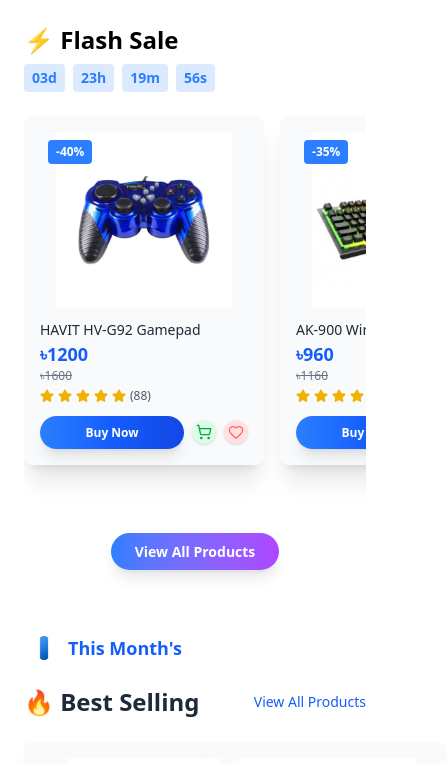
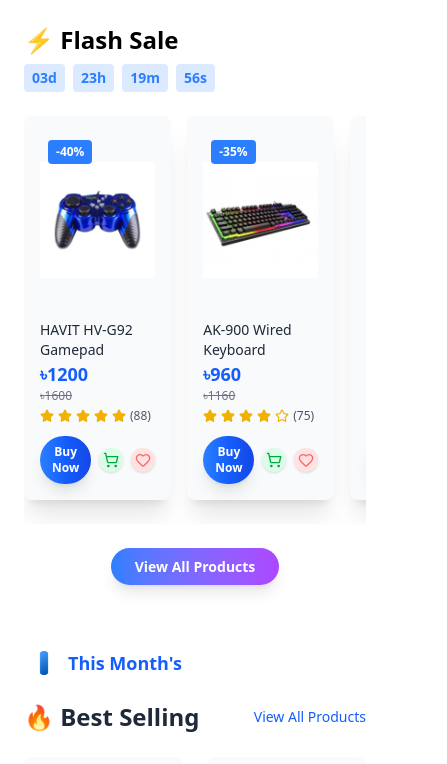
Before and after one commit to sazid-zero/ShopNest-E-Commerce-Web-App, a React (Vite) app: page / in a window 390 px wide. Shown: the part 1279-2043 px from the top of the page, 447 px wide, since content can reach past the window. Built offline with nearby package versions, Linux system fonts and the light colour scheme.

Commit message:
new pages added

```diff
--- a/src/components/ProductCard.tsx
+++ b/src/components/ProductCard.tsx
@@ -37,7 +37,7 @@
     return (
         <Link to={`/product/${product.id}`} className="block">
             <div
-                className="min-w-[240px] bg-gray-50 rounded-md p-4 flex flex-col shadow-xl transform transition-transform duration-300 hover:scale-105 hover:shadow-[0_10px_10px_rgba(0,0,0,0.3)]"
+                className="sm:min-w-[240px] bg-gray-50 rounded-md p-4 flex flex-col shadow-xl transform transition-transform duration-300 hover:scale-105 hover:shadow-[0_10px_10px_rgba(0,0,0,0.3)]"
             >
             <div className="relative group mb-3">
                 <img
```
